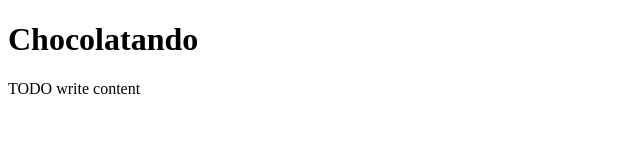
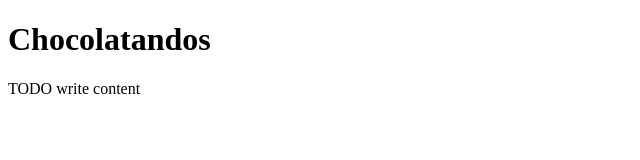
Before and after one commit to siamuno/public_html, a plain HTML site: page index.html in a window 1280 px wide. Shown: the full height of the page, 0-640 px from the left. Drawn offline with Linux system fonts and the light colour scheme.

Commit message:
pronto para o primeiro lancamento

```diff
--- a/index.html
+++ b/index.html
@@ -9,7 +9,7 @@ and open the template in the editor.
         <meta http-equiv="Content-Type" content="text/html; charset=UTF-8">
     </head>
     <body>
-        <h1>Chocolatando</h1>
+        <h1>Chocolatandos</h1>
         <div>TODO write content</div>
     </body>
 </html>
```
